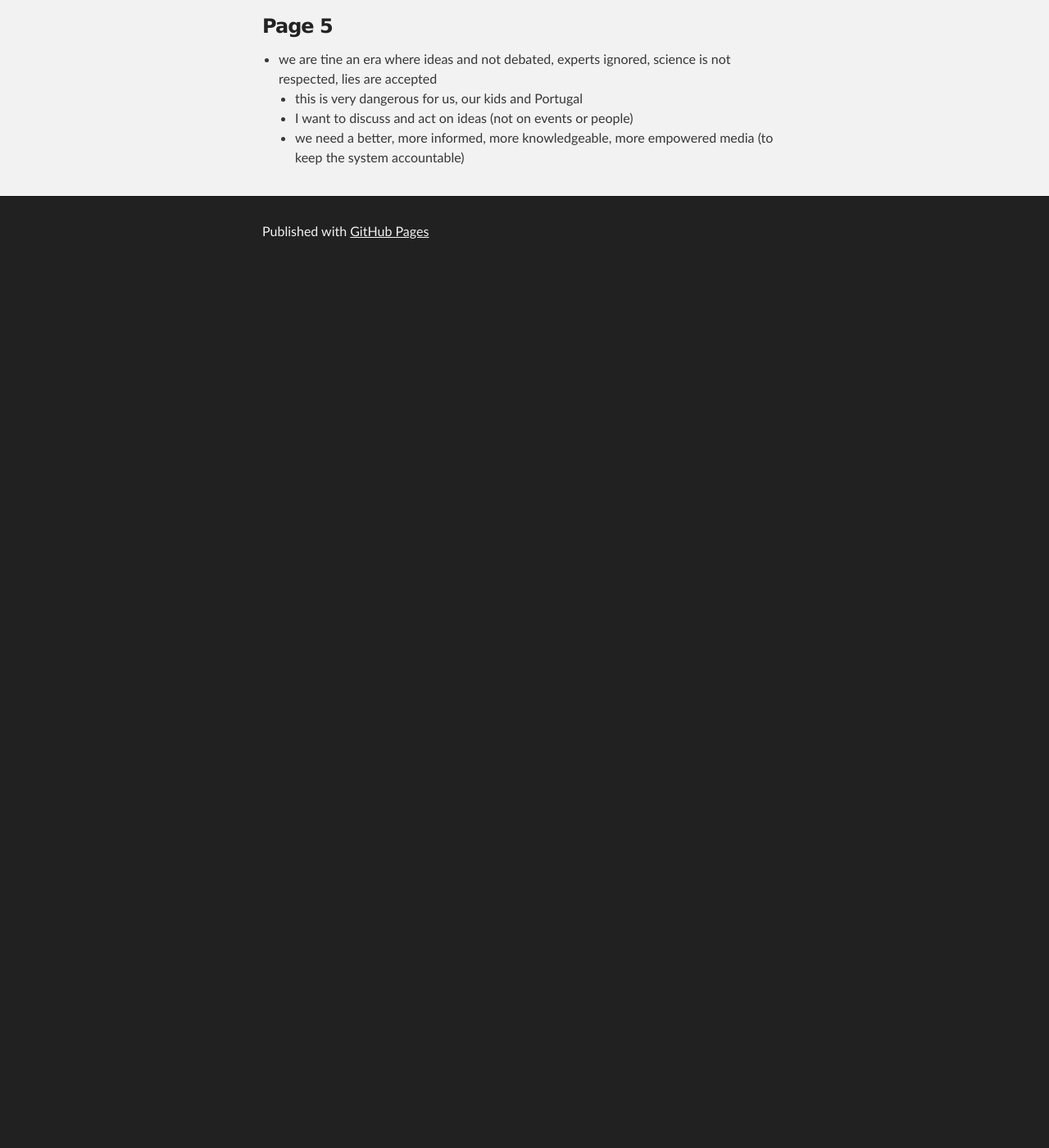
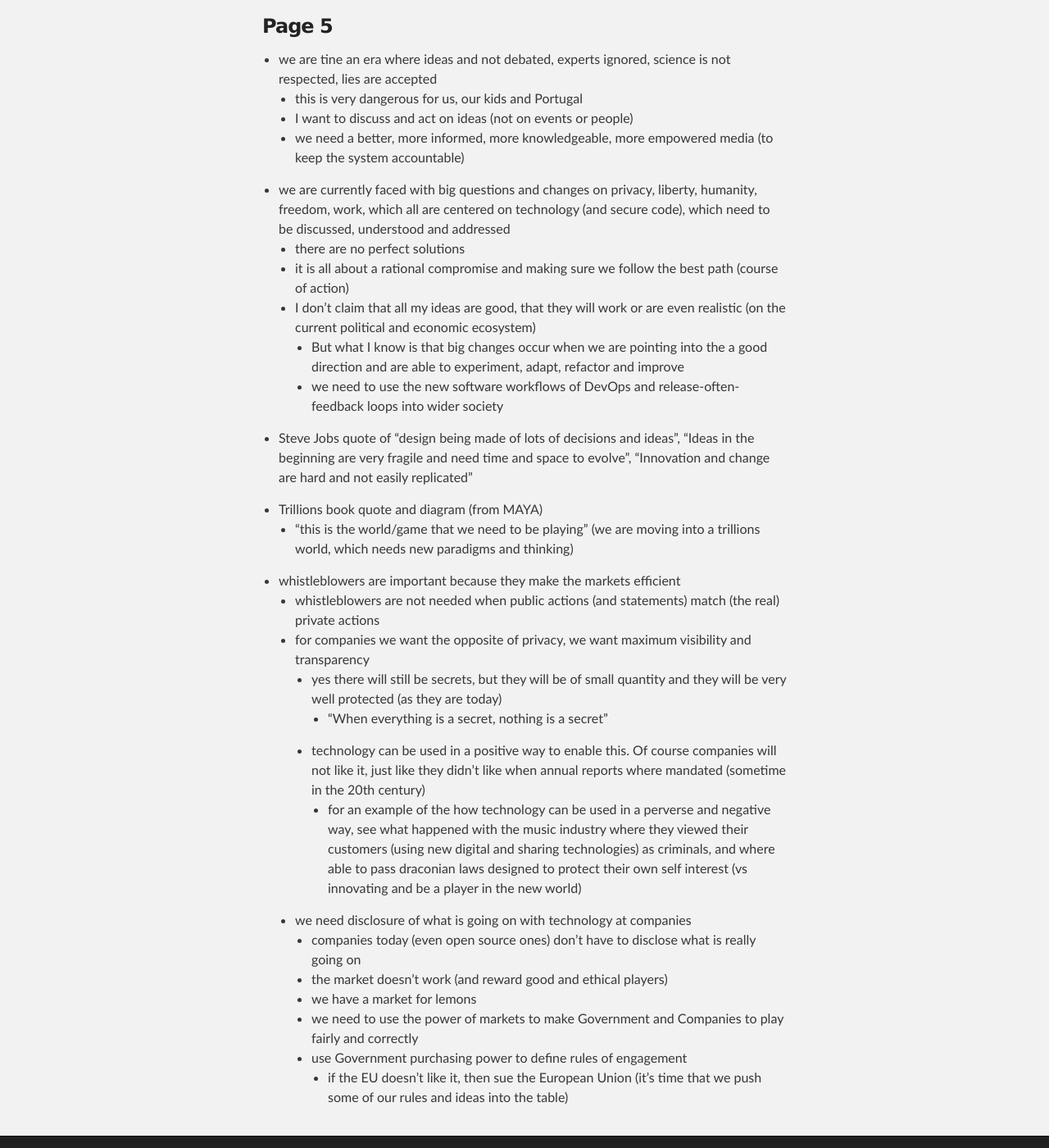
Before and after one commit to DinisCruz/Book_Hacking_Portugal, a Jekyll site: the page built from Draft-Notes/a-page-5.md, in a window 1280 px wide and 1400 px high, scrolled down 270 px. Shown: the whole window at 82% size. Built offline with Jekyll 4.4.1, drawn with Linux system fonts in a browser that asks for light colours; before the commit the page ends 900 px from its top, so only the background shows below that.

Commit message:
last two draft pages

```diff
--- a/Draft-Notes/a-page-5.md
+++ b/Draft-Notes/a-page-5.md
@@ -10,3 +10,31 @@ type: draft
   * this is very dangerous for us, our kids and Portugal
   * I want to discuss and act on ideas (not on events or people)
   * we need a better, more informed, more knowledgeable, more empowered media (to keep the system accountable)
+
+* we are currently faced with big questions and changes on privacy, liberty, humanity, freedom, work, which all are centered on technology (and secure code), which need to be discussed, understood and addressed
+  * there are no perfect solutions
+  * it is all about a rational compromise and making sure we follow the best path (course of action)
+  * I don't claim that all my ideas are good, that they will work or are even realistic (on the current political and economic ecosystem)
+    * But what I know is that big changes occur when we are pointing into the a good direction and are able to experiment, adapt, refactor and improve
+    * we need to use the new software workflows of DevOps and release-often-feedback loops into wider society
+
+* Steve Jobs quote of "design being made of lots of decisions and ideas", "Ideas in the beginning are very fragile and need time and space to evolve", "Innovation and change are hard and not easily replicated"
+
+* Trillions book quote and diagram  (from MAYA)
+  * "this is the world/game that we need to be playing" (we are moving into a trillions world, which needs new paradigms and thinking)
+
+* whistleblowers are important because they make the markets efficient
+  * whistleblowers are not needed when public actions (and statements) match (the real) private actions
+  * for companies we want the opposite of privacy, we want maximum visibility and transparency
+    * yes there will still be secrets, but they will be of small quantity and they will be very well protected (as they are today)
+      * "When everything is a secret, nothing is a secret"
+    * technology can be used in a positive way to enable this. Of course companies will not like it, just like they didn't like when annual reports where mandated (sometime in the 20th century)
+      * for an example of the how technology can be used in a perverse and negative way, see what happened with the music industry where they viewed their customers (using new digital and sharing technologies) as criminals, and where able to pass draconian laws designed to protect their own self interest (vs innovating and be a player in the new world)
+
+  * we need disclosure of what is going on with technology at companies
+    * companies today (even open source ones) don't have to disclose what is really going on
+    * the market doesn't work (and reward good and ethical players)
+    * we have a market for lemons
+    * we need to use the power of markets to make Government and Companies to play fairly and correctly
+    * use Government purchasing power to define rules of engagement
+      * if the EU doesn't like it, then sue the European Union (it's time that we push some of our rules and ideas into the table)
```
Also changed, not shown: Draft-Notes/a-page-6.md (added, +59 -0 lines).
